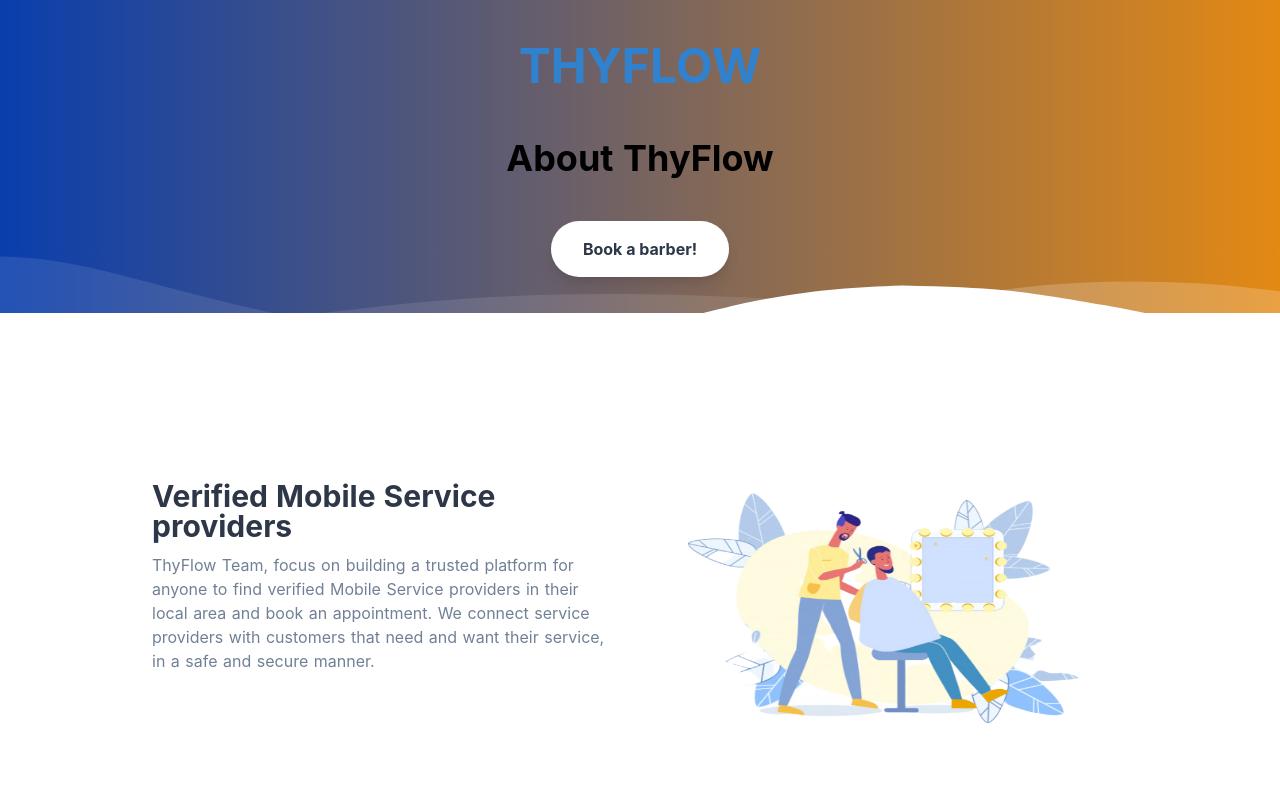
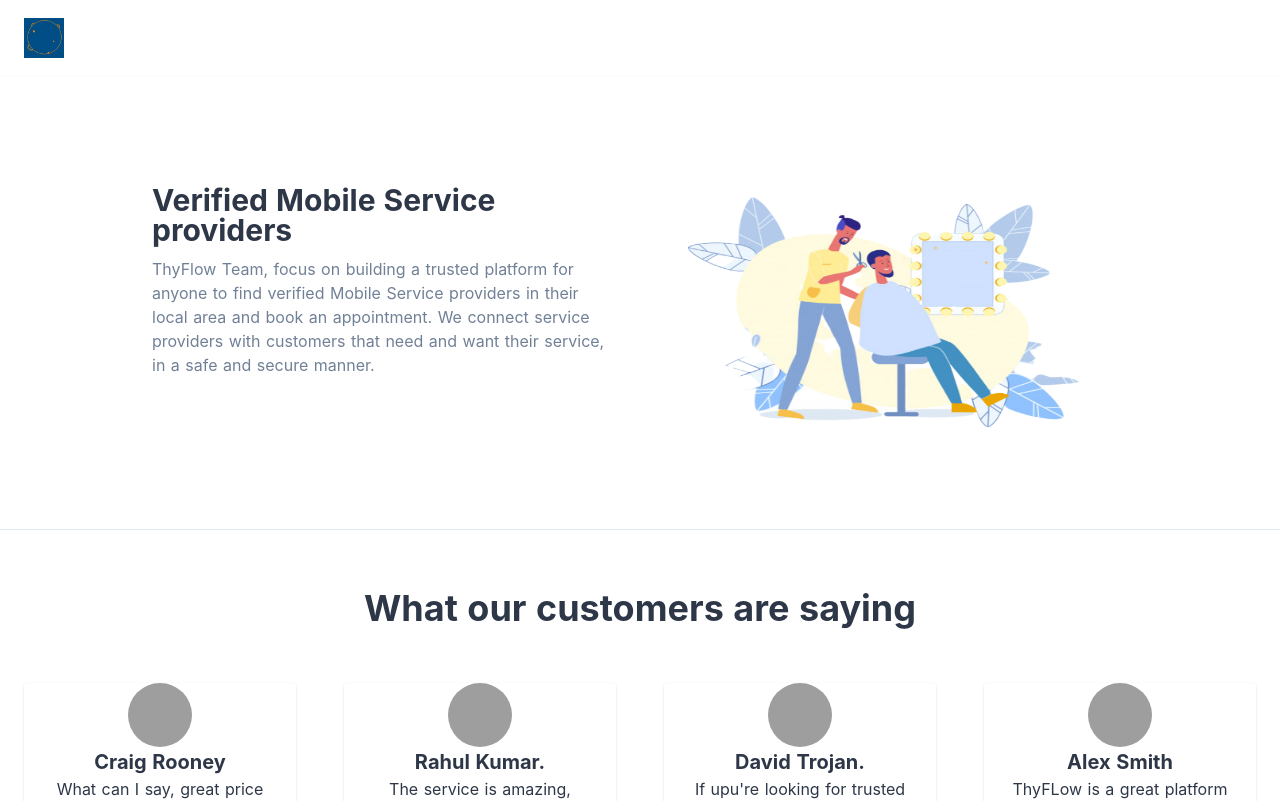
Before and after one commit to ThyFlow-Inc/thyflow2, a Nuxt app: page /about in a window 1280 px wide. Shown: the top 801 px of the page. Built offline with nearby package versions, Linux system fonts and the light colour scheme; grey boxes are pictures that could not be loaded.

Commit message:
Added Navbar :zap:

```diff
--- a/components/Navbar.vue
+++ b/components/Navbar.vue
@@ -1,59 +1,81 @@
 <template>
-  <div>
-    <header class="pt-9 gradient">
-      <div class="container px-1 py-3 mx-auto flex flex-wrap flex-col md:flex-row items-center">
-        <div
-          class="flex flex-col w-full md:w-5/5 justify-center items-center content-center md:text-center"
+  <nav id="header" class="w-full z-30 text-white gradient">
+    <div class="w-full container mx-auto flex flex-wrap items-center justify-between mt-0 py-2">
+      <div class="pl-4 flex items-center">
+        <img class="h-10 fill-current inline px-2" src="~/assets/small_logo.png" alt="number-one" />
+        <nuxt-link
+          class="toggleColour text-white no-underline hover:no-underline font-bold text-2xl lg:text-4xl"
+          to="/"
+        >ThyFlow</nuxt-link>
+      </div>
+      <!------------Hambuger menu---------->
+      <div class="block sm:hidden">
+        <button
+          @click="toggle"
+          class="flex items-center px-3 py-2 border rounded text-teal-lighter border-teal-light hover:text-white hover:border-white"
         >
-          <h1 class="my-6 text-5xl font-bold leading-tight text-center text-blue-600">THYFLOW</h1>
-          <h3 class="my-4 text-4xl font-bold leading-tight text-center">About ThyFlow</h3>
-          <button
-            class="btn mx-auto lg:mx-0 hover:underline bg-white text-gray-800 font-bold rounded-full my-6 py-4 px-8 shadow-lg"
-          >Book a barber!</button>
+          <svg class="fill-current h-3 w-3" viewBox="0 0 20 20" xmlns="http://www.w3.org/2000/svg">
+            <title>Menu</title>
+            <path d="M0 3h20v2H0V3zm0 6h20v2H0V9zm0 6h20v2H0v-2z" />
+          </svg>
+        </button>
+      </div>
+
+      <div
+        :class="open ? 'block': 'hidden'"
+        class="w-full flex-grow sm:flex sm:items-center sm:w-auto"
+      >
+        <div class="text-sm sm:flex-grow">
+          <nuxt-link
+            class="block py-2 px-4 lg:invisible text-white sm:inline-block font-bolder text-lg no-underline mt-4"
+            to="/dashboard"
+          >Dashboard</nuxt-link>
+          <nuxt-link
+            class="block py-2 px-4 lg:invisible text-white sm:inline-block font-bolder text-lg no-underline mt-4"
+            to="/about"
+          >About us</nuxt-link>
         </div>
       </div>
-    </header>
-    <div class="relative -mt-12 lg:-mt-24">
-      <svg
-        class="wave-top"
-        viewBox="0 0 1428 174"
-        version="1.1"
-        xmlns="http://www.w3.org/2000/svg"
-        xmlns:xlink="http://www.w3.org/1999/xlink"
+
+      <div
+        class="w-full flex-grow lg:flex lg:items-center lg:w-auto hidden lg:block mt-2 lg:mt-0 bg-white lg:bg-transparent text-black p-4 lg:p-0 z-20"
+        id="nav-content"
       >
-        <g stroke="none" stroke-width="1" fill="none" fill-rule="evenodd">
-          <g transform="translate(-2.000000, 44.000000)" fill="#FFFFFF" fill-rule="nonzero">
-            <path
-              d="M0,0 C90.7283404,0.927527913 147.912752,27.187927 291.910178,59.9119003 C387.908462,81.7278826 543.605069,89.334785 759,82.7326078 C469.336065,156.254352 216.336065,153.6679 0,74.9732496"
-              opacity="0.100000001"
-            />
-            <path
-              d="M100,104.708498 C277.413333,72.2345949 426.147877,52.5246657 546.203633,45.5787101 C666.259389,38.6327546 810.524845,41.7979068 979,55.0741668 C931.069965,56.122511 810.303266,74.8455141 616.699903,111.243176 C423.096539,147.640838 250.863238,145.462612 100,104.708498 Z"
-              opacity="0.100000001"
-            />
-            <path
-              d="M1046,51.6521276 C1130.83045,29.328812 1279.08318,17.607883 1439,40.1656806 L1439,120 C1271.17211,77.9435312 1140.17211,55.1609071 1046,51.6521276 Z"
-              id="Path-4"
-              opacity="0.200000003"
-            />
-          </g>
-          <g transform="translate(-4.000000, 76.000000)" fill="#FFFFFF" fill-rule="nonzero">
-            <path
-              d="M0.457,34.035 C57.086,53.198 98.208,65.809 123.822,71.865 C181.454,85.495 234.295,90.29 272.033,93.459 C311.355,96.759 396.635,95.801 461.025,91.663 C486.76,90.01 518.727,86.372 556.926,80.752 C595.747,74.596 622.372,70.008 636.799,66.991 C663.913,61.324 712.501,49.503 727.605,46.128 C780.47,34.317 818.839,22.532 856.324,15.904 C922.689,4.169 955.676,2.522 1011.185,0.432 C1060.705,1.477 1097.39,3.129 1121.236,5.387 C1161.703,9.219 1208.621,17.821 1235.4,22.304 C1285.855,30.748 1354.351,47.432 1440.886,72.354 L1441.191,104.352 L1.121,104.031 L0.457,34.035 Z"
-            />
-          </g>
-        </g>
-      </svg>
+        <ul class="list-reset lg:flex justify-end flex-1 items-center">
+          <li class="mr-3">
+            <nuxt-link
+              class="inline-block py-2 px-4 text-white font-bold no-underline"
+              to="/dashboard"
+            >Dashboard</nuxt-link>
+          </li>
+          <li class="mr-3">
+            <nuxt-link
+              class="inline-block text-white no-underline font-bold hover:text-gray-800 hover:text-underline py-2 px-4"
+              to="about"
+            >About Us</nuxt-link>
+          </li>
+        </ul>
+      </div>
     </div>
-  </div>
+
+    <hr class="border-b border-gray-100 opacity-25 my-0 py-0" />
+  </nav>
 </template>
 
 <script>
-export default {};
+export default {
+  data() {
+    return {
+      open: false
+    };
+  },
+  methods: {
+    toggle() {
+      this.open = !this.open;
+    }
+  }
+};
 </script>
 
-<style lang="css" scoped>
-.gradient {
-  background: linear-gradient(90deg, #0a3ead 0%, #e38914 100%);
-}
+<style lang="scss" scoped>
 </style>
--- a/pages/index.vue
+++ b/pages/index.vue
@@ -1,5 +1,6 @@
 <template>
   <div class="gradient">
+    <Navbar />
     <Header />
     <HowItWorks />
     <Features />
@@ -10,6 +11,7 @@
 </template>
 
 <script>
+import Navbar from "~/components/Navbar.vue";
 import Header from "~/components/Header.vue";
 import HowItWorks from "~/components/HowItWorks.vue";
 import Features from "~/components/Features.vue";
@@ -18,6 +20,7 @@
 import Footer from "~/components/Footer.vue";
 export default {
   components: {
+    Navbar,
     Header,
     HowItWorks,
     Features,
```
